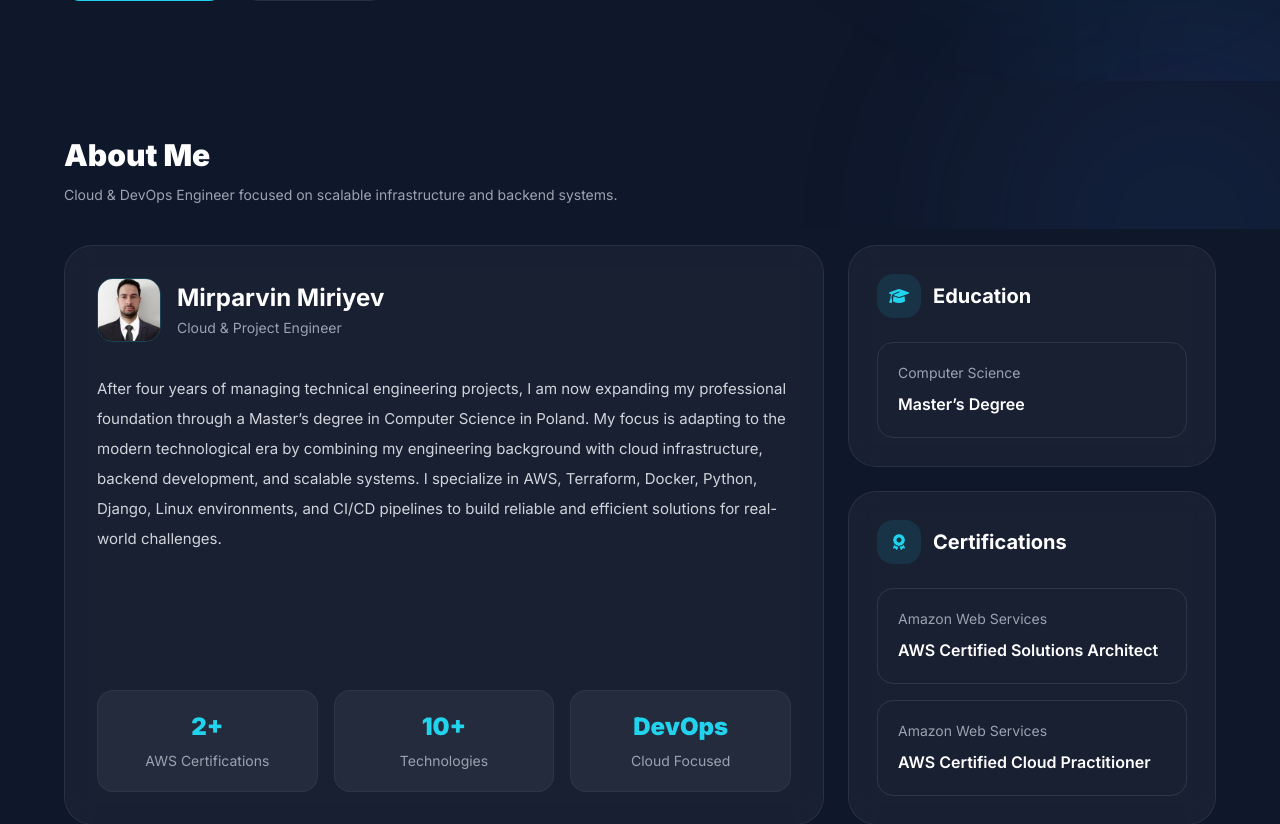
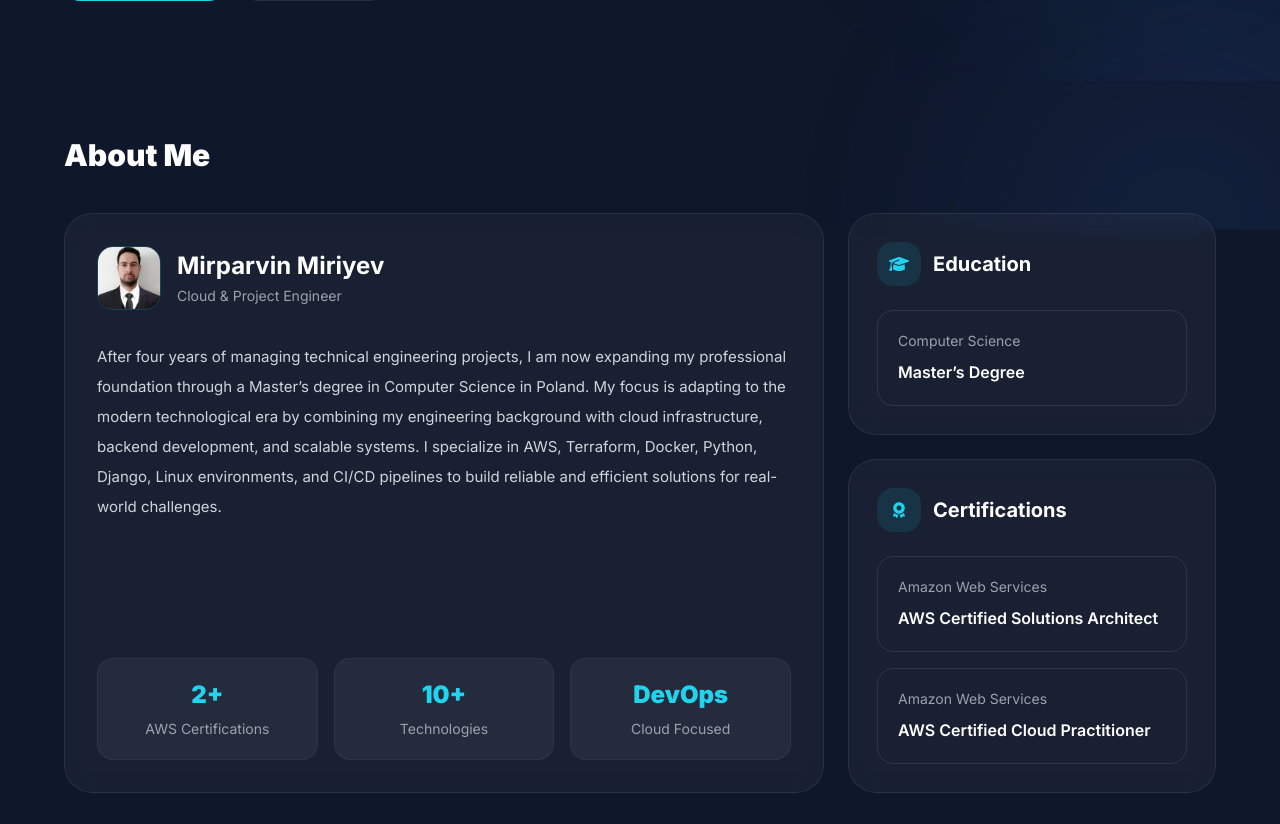
Before and after one commit to Miriyev41/My_portfolio_website, a Django app: page / in a window 1280 px wide. Shown: the part 571-1395 px from the top of the page. Run offline with Django 5.2, Linux system fonts and the light colour scheme; data comes from the database, SQL or seed files in the repository; some libraries are stand-ins or nearby versions.

Commit message:
Test automated deployment by updating portfolio text

```diff
--- a/templates/core/index.html
+++ b/templates/core/index.html
@@ -21,10 +21,12 @@
             overflow-x: hidden;
         }
 
-        .gradient-text{
-            background: linear-gradient(to right,#38bdf8,#06b6d4);
+        .gradient-text {
+            background: linear-gradient(to right, #38bdf8, #06b6d4);
             -webkit-background-clip: text;
+            background-clip: text;        /* Standard property for browser compatibility */
             -webkit-text-fill-color: transparent;
+            color: transparent;           /* Standard property acting as the fill fallback */
         }
 
         .glass{
@@ -296,9 +298,7 @@
                 About Me
             </h2>
 
-            <p class="text-gray-400 text-sm">
-                Cloud & DevOps Engineer focused on scalable infrastructure and backend systems.
-            </p>
+
 
         </div>
 
```
